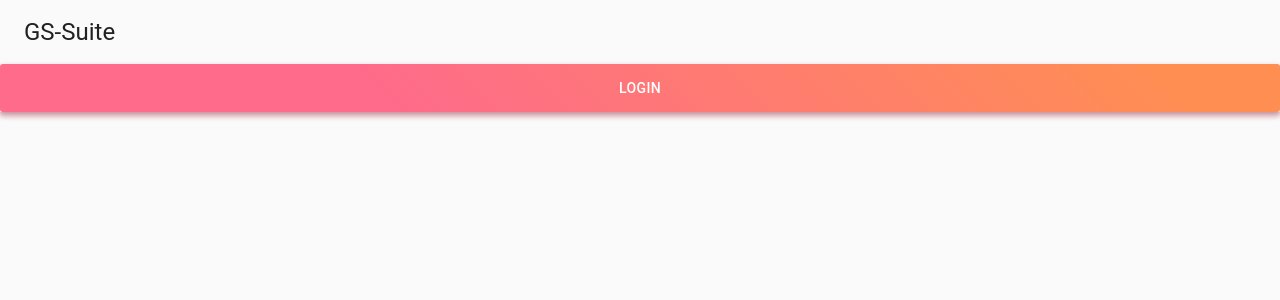
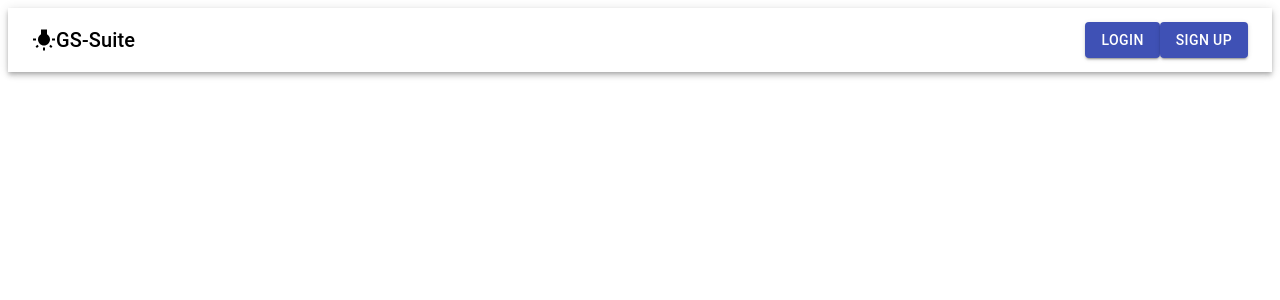
Before and after one commit to GS-Suite/next-GS, a Next.js app: page / in a window 1280 px wide. Shown: the top 300 px of the page. Built offline with nearby package versions, Linux system fonts and the light colour scheme.

Commit message:
login/signup btns

```diff
--- a/pages/index.js
+++ b/pages/index.js
@@ -1,99 +1,50 @@
 import Head from 'next/head'
 
 import React from 'react';
-import PropTypes from 'prop-types';
+import { makeStyles } from '@material-ui/core/styles';
 import AppBar from '@material-ui/core/AppBar';
 import Toolbar from '@material-ui/core/Toolbar';
 import Typography from '@material-ui/core/Typography';
-import { makeStyles } from '@material-ui/core/styles';
-import CssBaseline from '@material-ui/core/CssBaseline';
-import useScrollTrigger from '@material-ui/core/useScrollTrigger';
-import Box from '@material-ui/core/Box';
-import Container from '@material-ui/core/Container';
-import Fab from '@material-ui/core/Fab';
-import KeyboardArrowUpIcon from '@material-ui/icons/KeyboardArrowUp';
-import Zoom from '@material-ui/core/Zoom';
+import Button from '@material-ui/core/Button';
+import IconButton from '@material-ui/core/IconButton';
+import WbIncandescentIcon from '@material-ui/icons/WbIncandescent';
 
-import LaptopChromebookSharpIcon from '@material-ui/icons/LaptopChromebookSharp';
-import { Button } from '@material-ui/core';
+const theme = {
+  spacing: [0, 2, 3, 5, 8],
+}
 
 const useStyles = makeStyles((theme) => ({
   root: {
-    position: 'fixed',
-    bottom: theme.spacing(2),
-    right: theme.spacing(2),
+    flexGrow: 1,
+  },
+  menuButton: {
+    marginRight: theme.spacing(2),
+  },
+  title: {
+    flexGrow: 1,
   },
   button: {
-    background: 'linear-gradient(45deg, #FE6B8B 30%, #FF8E53 90%)',
-    border: 0,
-    borderRadius: 3,
-    boxShadow: '0 3px 5px 2px rgba(255, 105, 135, .3)',
-    color: 'white',
-    height: 48,
-    padding: '0 30px',
-  },
+    position: 'relative',
+    // alignSelf: "flex-end"
+  }
 }));
 
-function ScrollTop(props) {
-  const { children, window } = props;
+
+const Appbar = function () {
   const classes = useStyles();
-  // Note that you normally won't need to set the window ref as useScrollTrigger
-  // will default to window.
-  // This is only being set here because the demo is in an iframe.
-  const trigger = useScrollTrigger({
-    target: window ? window() : undefined,
-    disableHysteresis: true,
-    threshold: 100,
-  });
-
-  const handleClick = (event) => {
-    const anchor = (event.target.ownerDocument || document).querySelector('#back-to-top-anchor');
-
-    if (anchor) {
-      anchor.scrollIntoView({ behavior: 'smooth', block: 'center' });
-    }
-  };
-
   return (
-    <Zoom in={trigger}>
-      <div onClick={handleClick} role="presentation" className={classes.root}>
-        {children}
-      </div>
-    </Zoom>
-  );
-}
-
-ScrollTop.propTypes = {
-  children: PropTypes.element.isRequired,
-  window: PropTypes.func,
-};
-
-function BackToTop(props) {
-  const classes = useStyles()
-  return (
-    <React.Fragment>
-      <CssBaseline />
-      <AppBar color='transparent'>
-        <Toolbar>
-          <Typography variant="h5" >
-            {/* <LaptopChromebookSharpIcon />
-            {'  '} */}
-            <span>GS-Suite</span>
+    <div>
+      <AppBar position="static" className={classes.root} color="transparent">
+        <Toolbar variant="regular">
+          <WbIncandescentIcon />
+          <Typography variant="h6" className={classes.title}>
+            GS-Suite
           </Typography>
+          <Button mt={1} variant="contained" color="primary" className={classes.button}>Login</Button>
+          <Button mt={1} variant="contained" color="primary" className={classes.button}>Sign Up</Button>
         </Toolbar>
-        <Button className={classes.button}>Login</Button>
       </AppBar>
-      <Toolbar id="back-to-top-anchor" />
-      <Container>
-        <Box my={2}>
-        </Box>
-      </Container>
-      <ScrollTop {...props}>
-        <Fab color="secondary" size="small" aria-label="scroll back to top">
-          <KeyboardArrowUpIcon />
-        </Fab>
-      </ScrollTop>
-    </React.Fragment>
+    </div>
   );
 }
 
@@ -105,7 +56,7 @@ export default function Home() {
         <title>GS-Suite</title>
         <link rel="icon" href="/favicon.ico" />
       </Head>
-      <BackToTop />
+      <Appbar />
     </div >
   )
 }
```
